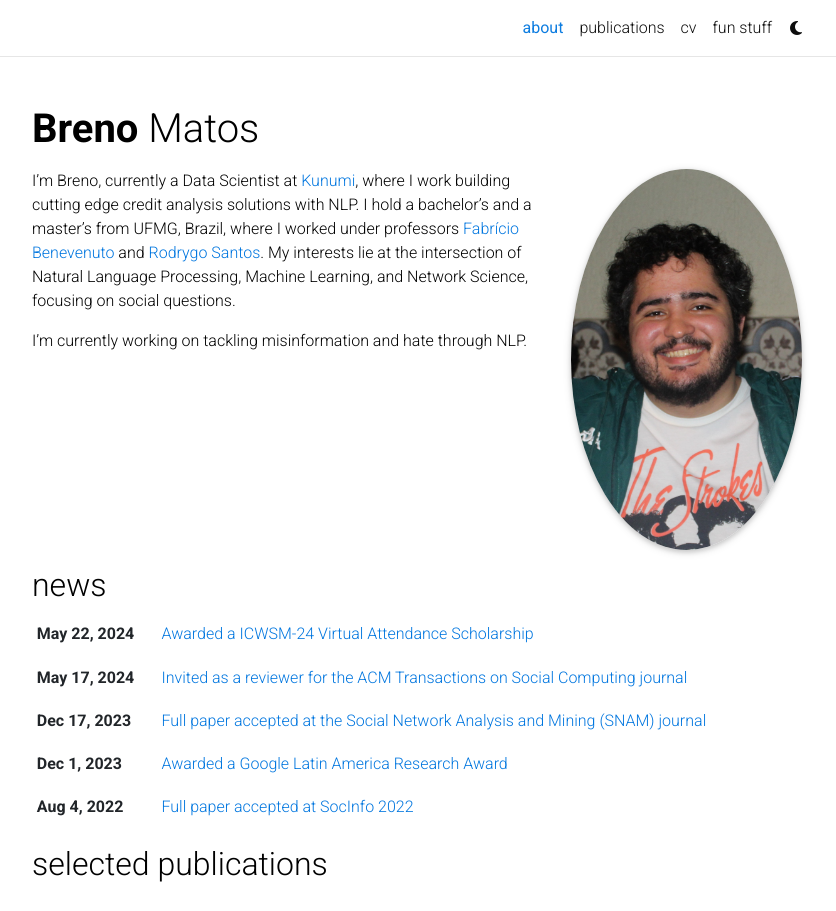
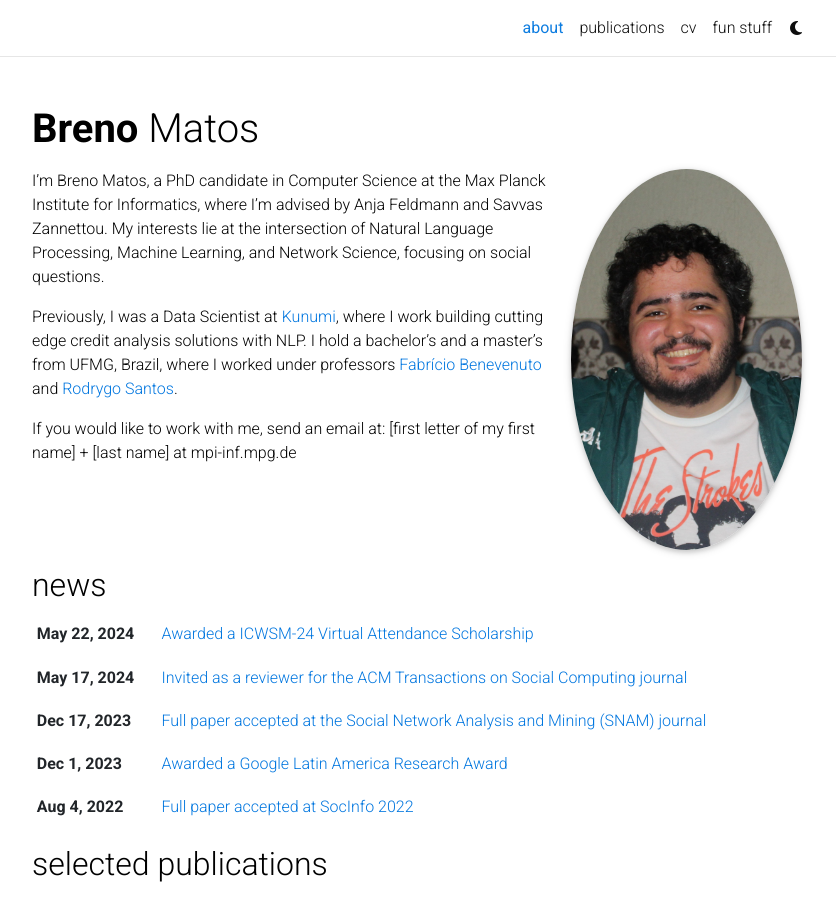
Before and after one commit to brenomatos/brenomatos.github.io, a Jekyll site: the page built from _pages/about.md, in a window 1280 px wide and 1200 px high, cut to the strip 0-911 px from the top of the window. Shown: the whole strip, without its empty margins (223-1059 px from the left). Built offline with Jekyll 4.4.1, drawn with Linux system fonts in a browser that asks for light colours; full-size pictures stand in for the smaller copies a plugin makes; comment, search, counter and statistics services are not loaded; a style sheet for code colours, icons or effects is not loaded.

Commit message:
atualiza git push

```diff
--- a/_pages/about.md
+++ b/_pages/about.md
@@ -19,12 +19,11 @@ selected_papers: true # includes a list of papers marked as "selected={true}"
 social: true  # includes social icons at the bottom of the page
 ---
 
+I’m Breno Matos, a PhD candidate in Computer Science at the Max Planck Institute for Informatics, where I’m advised by Anja Feldmann and Savvas Zannettou. My interests lie at the intersection of Natural Language Processing, Machine Learning, and Network Science, focusing on social questions.
 
+Previously, I was a Data Scientist at [Kunumi](https://www.kunumi.com/), where I work building cutting edge credit analysis solutions with NLP. I hold a bachelor's and a master's from UFMG, Brazil, where I worked under professors [Fabrício Benevenuto](https://scholar.google.com/citations?hl=en&user=iOnt0iMAAAAJ) and [Rodrygo Santos](https://scholar.google.com/citations?user=NAyozE0AAAAJ).
 
-
-I'm Breno, currently a Data Scientist at [Kunumi](https://www.kunumi.com/), where I work building cutting edge credit analysis solutions with NLP. I hold a bachelor's and a master's from UFMG, Brazil, where I worked under professors [Fabrício Benevenuto](https://scholar.google.com/citations?hl=en&user=iOnt0iMAAAAJ) and [Rodrygo Santos](https://scholar.google.com/citations?user=NAyozE0AAAAJ). My interests lie at the intersection of Natural Language Processing, Machine Learning, and Network Science, focusing on social questions.
-
-I'm currently working on tackling misinformation and hate through NLP.
+If you would like to work with me, send an email at: [first letter of my first name] + [last name] at mpi-inf.mpg.de
 
 
 <!-- Write your biography here. Tell the world about yourself. Link to your favorite [subreddit](http://reddit.com). You can put a picture in, too. The code is already in, just name your picture `prof_pic.jpg` and put it in the `img/` folder.
```
Also changed, not shown: 1 other file.
